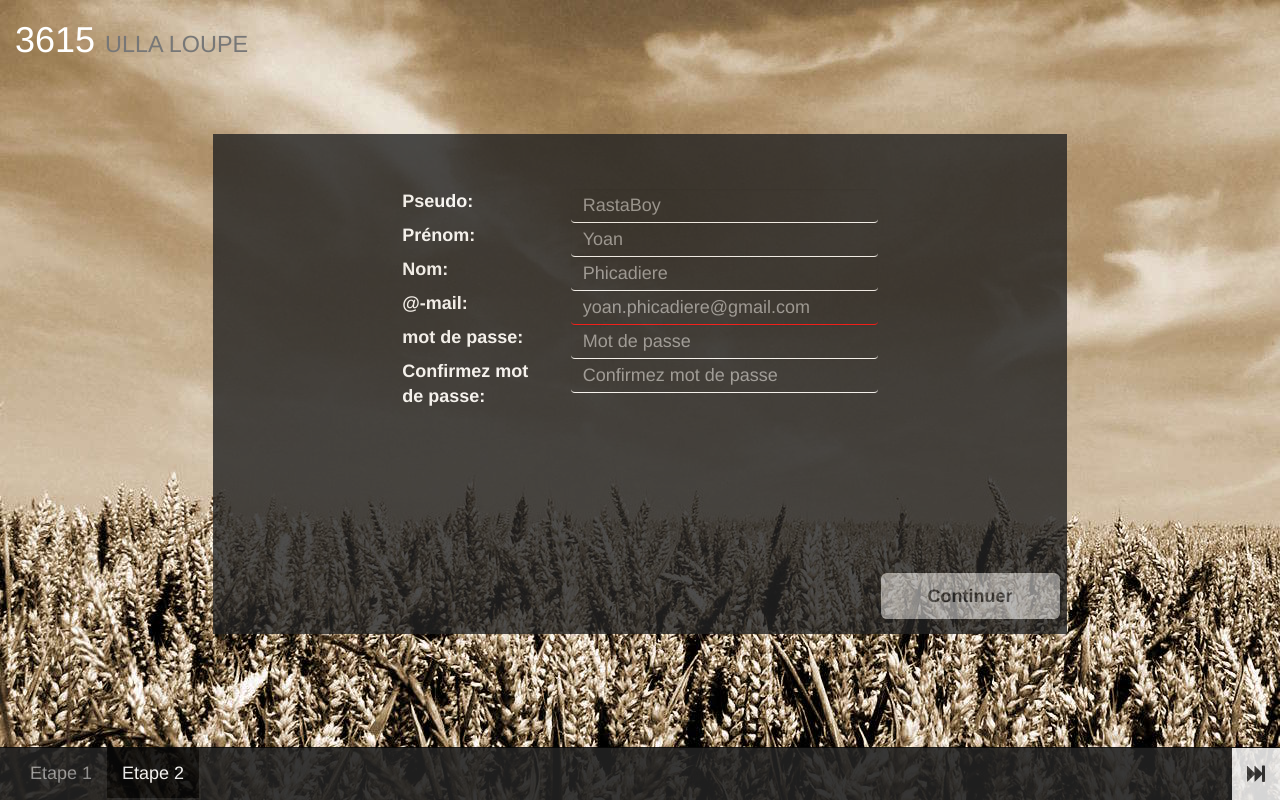
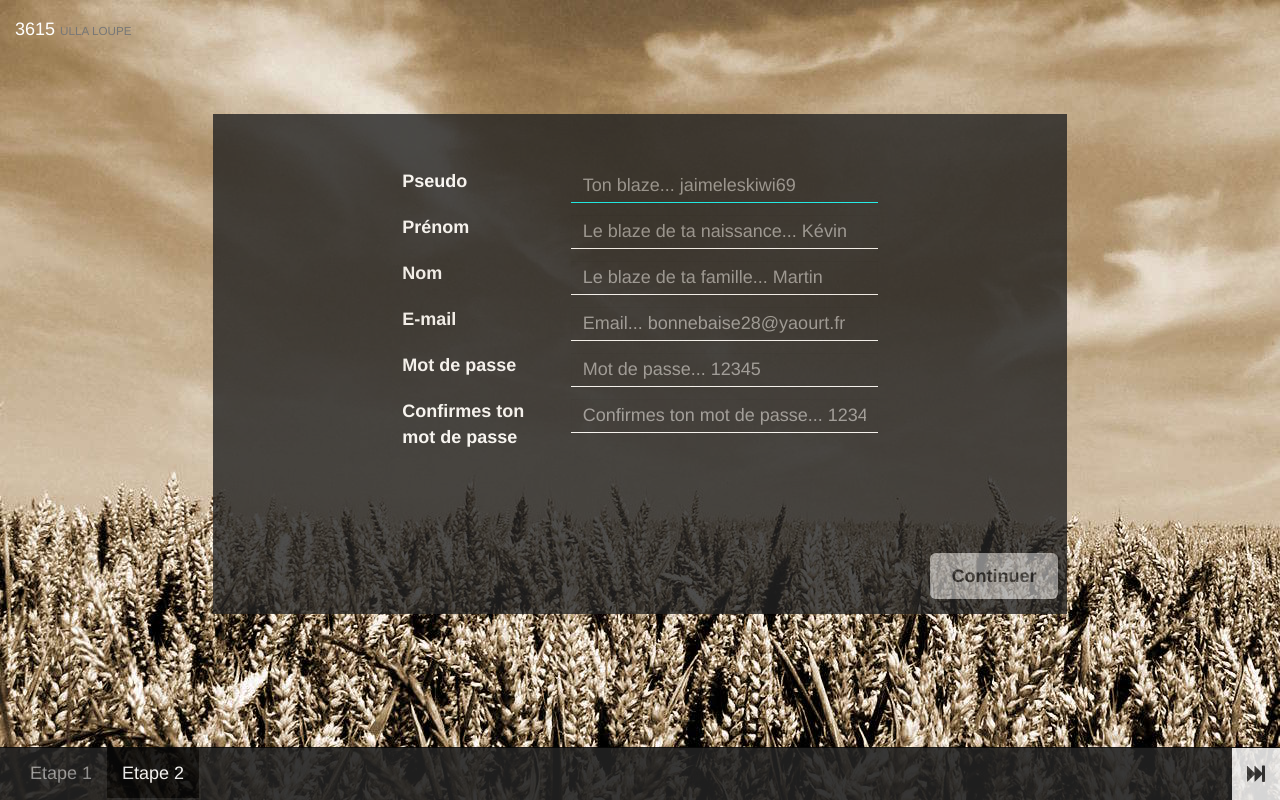
Before and after one commit to JbPasquier/Yoantic, a website: page public/index.html at #!/userCreation/step-2 in a window 1280 px wide. Both pictures are taken after a click on the button "Continuer". Drawn offline with nearby package versions, Linux system fonts and the light colour scheme; some packages are replaced by stand-ins of ours.

Commit message:
Setting css btn

```diff
--- a/public/css/style.css
+++ b/public/css/style.css
@@ -3,7 +3,7 @@ body {
     background-repeat: no-repeat;
     color: #fff;
 }
-* {
+html * {
     font-size: 18px;
 }
 .createAccount {
@@ -28,7 +28,7 @@ body {
     margin: 10%;
     margin-top: 4%;
     margin-bottom: 80px;
-    cursor:pointer;
+    cursor: pointer;
     background: grey;
     opacity: .5;
     line-height: 120px;
@@ -38,33 +38,36 @@ body {
 }
 .input-group *, .form-group * {
     background: none;
-    border:none;
+    border: none;
     font-size: 18px;
-    color:#fff;
+    color: #fff;
+}
+input-group .text-danger, .form-group .text-danger {
+    color: #F57693;
 }
 .input-group input, .form-group input {
     border-bottom: 1px solid white;
+    border-radius: 0;
+    margin-bottom: 12px;
 }
-input[type]:focus, textarea:focus
-{
-    box-shadow:none;
-     -webkit-box-shadow: none;
-    border-bottom: &px solid blue;
+input[type]:focus, textarea:focus {
+    box-shadow: none;
+    border-color: cyan;
 }
-input.ng-invalid{
-    border-bottom: 1px solid red;
+input.ng-invalid {
+    border-color: white;
 }
 .setOpacity {
     opacity: 1;
 }
 .navbar-right li a, .btn-white {
-    background-color:#ededed!important;
-    color:#333!important;
+    background-color: #ededed!important;
+    color: #333!important;
     font-weight: bolder;
 }
 .userCreationNextBtn {
     position: absolute;
     bottom: 3%;
-    padding-right: 2%;
-    width: 100%;
+    right:1%;
+    width:15%;
 }
--- a/public/views/userCreation/step-2.html
+++ b/public/views/userCreation/step-2.html
@@ -4,54 +4,50 @@
             <div class="col-xs-12 col-md-8 col-md-offset-2">
                 <form name="userCreationForm">
                     <div class="form-group">
-                        <label class="control-label col-md-4" for="nickname">Pseudo:</label>
+                        <label class="control-label col-md-4" for="nickname">Pseudo</label>
                         <div class="col-md-8">
-                            <input type="text" class="form-control" name="nickname" id="nickname" placeholder="RastaBoy" ng-model='datas["nickname"]' ng-pattern="/^[a-zA-Z]+$/" ng-trim='false'/>
-                            <span ng-show="userCreationForm.nickname.$dirty && userCreationForm.nickname.$error.pattern">non valid!</span>
+                            <input required type="text" class="form-control" name="nickname" id="nickname" autofocus placeholder="Ton blaze... jaimeleskiwi69" ng-model='datas["nickname"]' ng-pattern="/^[a-zA-Z]+$/" ng-trim='false'/>
+                            <p ng-show="userCreationForm.nickname.$dirty && userCreationForm.nickname.$error.pattern" class='text-danger'>Ce nom d'utilisateur est invalide</p>
                         </div>
                     </div>
                     <div class="form-group">
-                        <label class="control-label col-md-4" for="firstName">Prénom:</label>
+                        <label class="control-label col-md-4" for="firstName">Prénom</label>
                         <div class="col-md-8">
-                            <input type="text" class="form-control" name="firstName" id="firstName" placeholder="Yoan" ng-model='datas["firstName"]' ng-pattern="/[A-Za-z]\w+/g" ng-trim='false'/>
+                            <input required type="text" class="form-control" name="firstName" id="firstName" placeholder="Le blaze de ta naissance... Kévin" ng-model='datas["firstName"]' ng-pattern="/[A-Za-z]\w+/g" ng-trim='false'/>
                         </div>
                     </div>
                     <div class="form-group">
-                        <label class="control-label col-md-4" for="lastName">Nom:</label>
+                        <label class="control-label col-md-4" for="lastName">Nom</label>
                         <div class="col-md-8">
-                            <input type="text" class="form-control" name="lastName" id="lastName" placeholder="Phicadiere" ng-model='datas["lastName"]' ng-pattern="/[A-Za-z]\w+/g" ng-trim='false'/>
+                            <input required type="text" class="form-control" name="lastName" id="lastName" placeholder="Le blaze de ta famille... Martin" ng-model='datas["lastName"]' ng-pattern="/[A-Za-z]\w+/g" ng-trim='false'/>
                         </div>
                     </div>
                     <div class="form-group">
-                        <label class="control-label col-md-4" for="email">@-mail:</label>
+                        <label class="control-label col-md-4" for="email">E-mail</label>
                         <div class="col-md-8">
-                            <input type="email" class="form-control" name="email" id="email" placeholder="yoan.phicadiere@gmail.com" ng-model='datas["email"]' required/>
+                            <input required type="email" class="form-control" name="email" id="email" placeholder="Email... bonnebaise28@yaourt.fr" ng-model='datas["email"]'/>
                             <span ng-show="userCreationForm.email.$dirty && userCreationForm.email.$error.email">@-mail non valid!</span>
                         </div>
                     </div>
                     <div class="form-group">
-                        <label class="control-label col-md-4" for="password">mot de passe:</label>
+                        <label class="control-label col-md-4" for="password">Mot de passe</label>
                         <div class="col-md-8">
-                            <input type="password" class="form-control" name="password" id="password" placeholder="Mot de passe" ng-model='datas["password"]' ng-minlength="5"/>
+                            <input required type="password" class="form-control" name="password" id="password" placeholder="Mot de passe... 12345" ng-model='datas["password"]' ng-minlength="5"/>
                             <span ng-show="userCreationForm.password.$dirty && userCreationForm.password.$error.minlength">Le mot de passe doit contenir au moins 5 caractères</span>
                         </div>
                     </div>
                     <div class="form-group">
-                        <label class="control-label col-md-4" for="passwordConfirm">Confirmez mot de passe:</label>
+                        <label class="control-label col-md-4" for="passwordConfirm">Confirmes ton mot de passe</label>
                         <div class="col-md-8">
-                            <input type="password" class="form-control" name="passwordConfirm" id="passwordConfirm" placeholder="Confirmez mot de passe" ng-model='datas["passwordConfirm"]' ng-minlength="5"/>
+                            <input required type="password" class="form-control" name="passwordConfirm" id="passwordConfirm" placeholder="Confirmes ton mot de passe... 12345" ng-model='datas["passwordConfirm"]' ng-minlength="5"/>
                         </div>
                     </div>
                 </form>
             </div>
         </div>
-        <div class="row userCreationNextBtn">
-            <div class="col-xs-12 col-md-3 col-md-offset-9">
-                <button ng-disabled="userCreationForm.$invalid" type="button" class="btn btn-block btn-lg btn-white" ng-click='step("next")'>
-                    Continuer
-                </button>
-            </div>
-        </div>
+        <button ng-disabled="userCreationForm.$invalid" type="button" class="userCreationNextBtn btn btn-block btn-lg btn-white" ng-click='step("next")'>
+            Continuer
+        </button>
     </div>
 </div>
 <nav class="navbar navbar-inverse navbar-fixed-bottom navbar-userCreation">
```
Also changed, not shown: public/js/controllers/userCreationController.js (line endings or trailing spaces).
